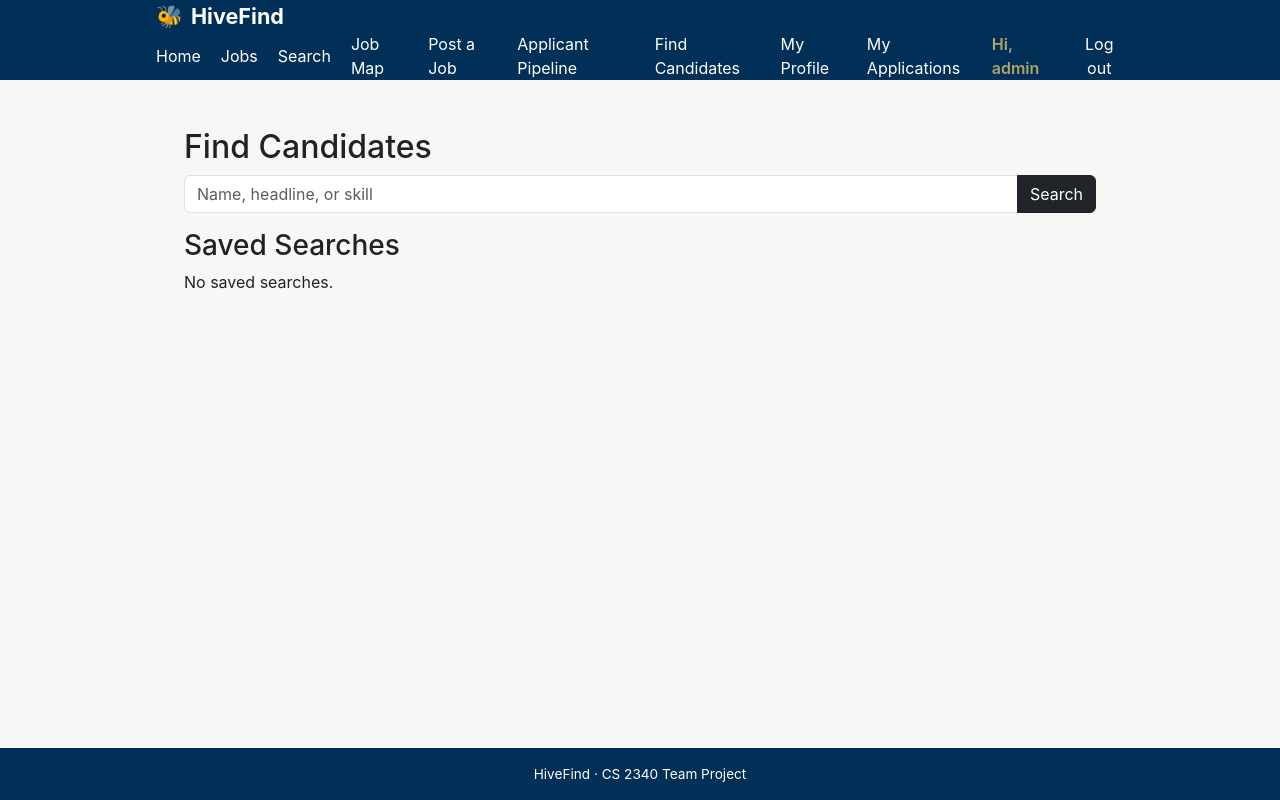
After one commit to solaravel/CS2340_HiveFind, a Django app: page /jobs/candidates/ in a window 1280 px wide. The commit adds this page. Run offline with Django 5.2, Linux system fonts and the light colour scheme; a user stored in the database is signed in.

Commit message:
Add job recommendations and recruiter tools
Co-authored-by: Copilot <223556219+Copilot@users.noreply.github.com>

```diff
--- a/applications/urls.py
+++ b/applications/urls.py
@@ -2,5 +2,7 @@ from django.urls import path
 from . import views
 urlpatterns = [
     path('', views.index, name='applications.index'),
+    path('pipeline/', views.pipeline, name='applications.pipeline'),
     path('<int:id>/apply', views.apply, name='applications.apply'),
+    path('<int:id>/status/', views.update_status, name='applications.update_status'),
 ]
--- a/hivefind/templates/hivefind/base.html
+++ b/hivefind/templates/hivefind/base.html
@@ -20,6 +20,8 @@
                 <li><a href="{% url 'jobs.map' %}">Job Map</a></li>
                 {% if perms.jobs.add_job %}
                     <li><a href="{% url 'jobs.create' %}">Post a Job</a></li>
+                    <li><a href="{% url 'applications.pipeline' %}">Applicant Pipeline</a></li>
+                    <li><a href="{% url 'jobs.candidates' %}">Find Candidates</a></li>
                 {% endif %}
                 {% if user.is_authenticated %}
                     <li><a href="{% url 'accounts.my_profile' %}">My Profile</a></li>
--- /dev/null
+++ b/jobs/templates/jobs/candidates.html
@@ -0,0 +1,46 @@
+{% extends 'hivefind/base.html' %}
+{% block content %}
+<div class="p-3">
+  <div class="container">
+    <h2>Find Candidates</h2>
+    <form method="get" action="{% url 'jobs.candidates' %}" class="mb-3">
+      <div class="input-group">
+        <input type="text" name="query" value="{{ template_data.query }}" class="form-control" placeholder="Name, headline, or skill">
+        <button type="submit" class="btn btn-dark">Search</button>
+      </div>
+    </form>
+    {% if template_data.query %}
+    <form method="post" action="{% url 'jobs.candidates' %}" class="mb-4">
+      {% csrf_token %}
+      <input type="hidden" name="query" value="{{ template_data.query }}">
+      <button type="submit" class="btn btn-outline-dark">Save this search</button>
+    </form>
+    <div class="row">
+      {% for candidate in template_data.candidates %}
+      <div class="col-md-4 mb-3">
+        <div class="card h-100">
+          <div class="card-body">
+            <h5>{{ candidate.name|default:candidate.user.username }}</h5>
+            <p>{{ candidate.headline }}</p>
+            <p>{% for skill in candidate.skills.all %}{{ skill.name }}{% if not forloop.last %}, {% endif %}{% endfor %}</p>
+            <a class="btn btn-dark" href="{% url 'accounts.view_profile' id=candidate.id %}">View Profile</a>
+          </div>
+        </div>
+      </div>
+      {% empty %}
+      <p>No candidates match this search.</p>
+      {% endfor %}
+    </div>
+    {% endif %}
+    <h3>Saved Searches</h3>
+    {% for search in template_data.saved_searches %}
+    <p><a href="{% url 'jobs.candidates' %}?query={{ search.query|urlencode }}">{{ search.query }}</a> — {{ search.matches|length }} match{{ search.matches|length|pluralize }}</p>
+    {% for candidate in search.matches %}
+    <p>{{ search.query }}: <a href="{% url 'accounts.view_profile' id=candidate.id %}">{{ candidate.name|default:candidate.user.username }}</a></p>
+    {% endfor %}
+    {% empty %}
+    <p>No saved searches.</p>
+    {% endfor %}
+  </div>
+</div>
+{% endblock content %}
--- a/jobs/urls.py
+++ b/jobs/urls.py
@@ -8,6 +8,7 @@ urlpatterns = [
     path('', views.index, name='jobs.index'), ## jobs page that isnt map
     path('api/jobs/', views.jobs_api, name='jobs.api'),
     path('search/', views.job_search, name='jobs.search'),
+    path('candidates/', views.candidate_search, name='jobs.candidates'),
     path('<int:id>/', views.show, name='jobs.show'), ##pages for individual jobs
     path('<int:id>/application/create/', views.create_application, name='jobs.create_application'),
     path('report/posting/<int:id>/', views.report_posting, name='jobs.report_posting'),
--- a/jobs/views.py
+++ b/jobs/views.py
@@ -8,7 +8,7 @@ from django.contrib.auth import get_user_model
 from .forms import JobForm, ReportForm
 from .models import Job, Report
 from applications.models import Application
-from accounts.models import JobSeeker
+from accounts.models import JobSeeker, SavedCandidateSearch
 
 
 
@@ -25,6 +25,14 @@ def index(request):
     template_data = {}
     template_data['title'] = 'Jobs'
     template_data['jobs'] = Job.objects.filter(is_active=True)
+    template_data['recommendations'] = Job.objects.none()
+    if request.user.is_authenticated:
+        profile = JobSeeker.objects.filter(user=request.user).first()
+        if profile:
+            template_data['recommendations'] = Job.objects.filter(
+                is_active=True,
+                skills__in=profile.skills.all(),
+            ).exclude(applications__user=request.user).distinct()
     return render(request, 'jobs/index.html', {'template_data': template_data})
 def show(request, id):
     job = get_object_or_404(Job, id=id, is_active=True)
@@ -80,6 +88,35 @@ def job_search(request):
     template_data['jobs'] = jobs.distinct()
     template_data['filters'] = request.GET
     return render(request, 'jobs/search.html', {'template_data': template_data})
+
+
+@login_required
+@permission_required('jobs.add_job', raise_exception=True)
+def candidate_search(request):
+    if request.method == 'POST':
+        query = request.POST.get('query', '').strip()
+        if query:
+            SavedCandidateSearch.objects.get_or_create(user=request.user, query=query)
+            messages.success(request, 'Candidate search saved.')
+            return redirect('jobs.candidates')
+        messages.error(request, 'Enter a search term to save a candidate search.')
+
+    query = request.GET.get('query', '').strip()
+    saved_searches = SavedCandidateSearch.objects.filter(user=request.user)
+    for search in saved_searches:
+        search.matches = candidates_matching(search.query)
+    template_data = {
+        'query': query,
+        'candidates': candidates_matching(query) if query else JobSeeker.objects.none(),
+        'saved_searches': saved_searches,
+    }
+    return render(request, 'jobs/candidates.html', {'template_data': template_data})
+
+
+def candidates_matching(query):
+    return JobSeeker.objects.filter(
+        Q(name__icontains=query) | Q(headline__icontains=query) | Q(skills__name__icontains=query)
+    ).distinct()
 @login_required
 def create_application(request, id):
     if request.method == 'POST' and request.POST['note'] != '':
```
Also changed, not shown: accounts/models.py (+12 -0 lines), applications/templates/applications/pipeline.html (added, +36 -0 lines), applications/tests.py (+41 -0 lines), applications/views.py (+33 -0 lines), jobs/templates/jobs/index.html (+21 -0 lines), jobs/tests.py (+36 -0 lines), accounts/migrations/0005_savedcandidatesearch.py (added).
